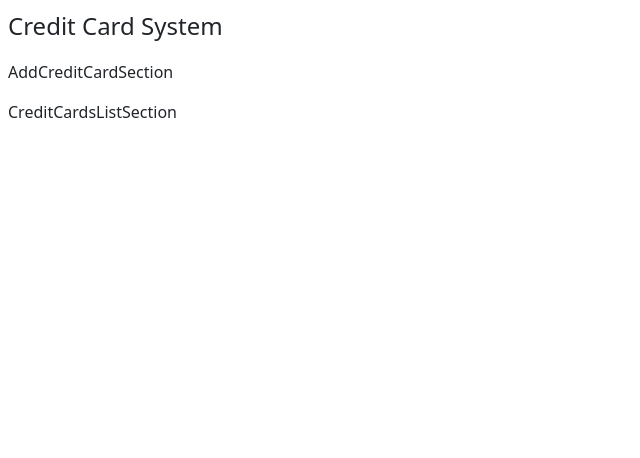
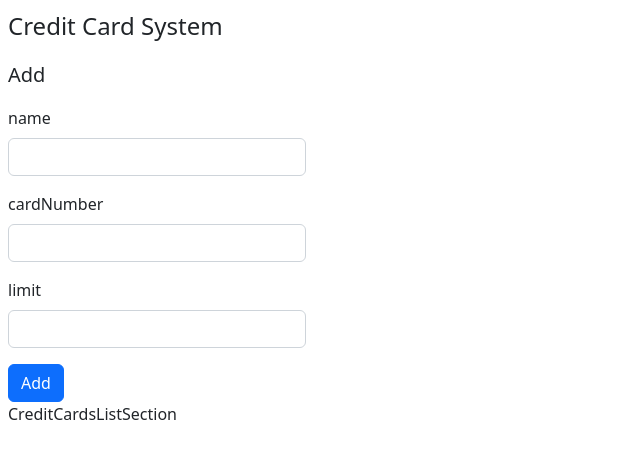
Before and after one commit to shivakrishna1995/CreditCardProcessingClient, a React (Vite) app: page / in a window 1280 px wide. Shown: the top 458 px of the page, without its empty margins (0-640 px from the left). Built offline with nearby package versions, Linux system fonts and the light colour scheme.

Commit message:
Dev: Added add card form with validations

```diff
--- a/package.json
+++ b/package.json
@@ -10,6 +10,7 @@
   },
   "dependencies": {
     "bootstrap": "^5.2.3",
+    "card-validator": "^8.1.1",
     "formik": "^2.2.9",
     "react": "^18.2.0",
     "react-bootstrap": "^2.7.0",
--- a/src/components/AddCreditCard/AddCreditCard.Component.jsx
+++ b/src/components/AddCreditCard/AddCreditCard.Component.jsx
@@ -1,11 +1,74 @@
+import { Formik } from 'formik';
 import React from 'react';
+import { Button, FormGroup, Form, Row, Col } from 'react-bootstrap';
+import AddCreditCardSchema from './AddCreditCard.Schema';
 
-const AddCreditCardComponent = () => {
+const AddCreditCardComponent = ({
+    onSubmit,
+}) => {
     return (
         <div>
-            <p>
-                AddCreditCardSection
-            </p>
+            <p className='fs-5'>Add</p>
+            <Row>
+                <Col md={3}>
+                    <Formik
+                        initialValues={{name: '', cardNumber: '', limit: ''}}
+                        validationSchema={AddCreditCardSchema}
+                        onSubmit={onSubmit}>
+                        {({
+                            values,
+                            errors,
+                            touched,
+                            isSubmitting,
+                            handleSubmit,
+                            handleBlur,
+                            handleChange,
+                        }) => (
+                            <Form
+                                onSubmit={handleSubmit}>
+                                <FormGroup className='mb-3'>
+                                    <Form.Label>name</Form.Label>
+                                    <Form.Control
+                                        type='text'
+                                        name='name'
+                                        value={values.name}
+                                        onChange={handleChange}
+                                        onBlur={handleBlur}/>
+                                    {errors.name && touched.name && <div className='text-danger small text-end'>{errors.name}</div>}
+                                </FormGroup>
+
+                                <FormGroup className='mb-3'>
+                                    <Form.Label>cardNumber</Form.Label>
+                                    <Form.Control
+                                        type='text'
+                                        name='cardNumber'
+                                        value={values.cardNumber}
+                                        onChange={handleChange}
+                                        onBlur={handleBlur}/>
+                                    {errors.cardNumber && touched.cardNumber && <div className='text-danger small text-end'>{errors.cardNumber}</div>}
+                                </FormGroup>
+
+                                <FormGroup className='mb-3'>
+                                    <Form.Label>limit</Form.Label>
+                                    <Form.Control
+                                        type='number'
+                                        name='limit'
+                                        value={values.limit}
+                                        onChange={handleChange}
+                                        onBlur={handleBlur}/>
+                                    {errors.limit && touched.limit && <div className='text-danger small text-end'>{errors.limit}</div>}
+                                </FormGroup>
+
+                                <Button
+                                    type="submit"
+                                    disabled={isSubmitting}>
+                                    {isSubmitting ? 'Please wait...' : 'Add'}
+                                </Button>
+                            </Form>
+                        )}
+                    </Formik>
+                </Col>
+            </Row>
         </div>
     );
 };
--- a/src/components/AddCreditCard/AddCreditCard.Container.jsx
+++ b/src/components/AddCreditCard/AddCreditCard.Container.jsx
@@ -1,7 +1,12 @@
 import AddCreditCardComponent from './AddCreditCard.Component';
 
 const AddCreditCardContainer = () => {
-    return <AddCreditCardComponent />
+
+    const onSubmit = (values, { resetForm, setSubmitting }) => {
+        setSubmitting();
+    }
+
+    return <AddCreditCardComponent onSubmit={onSubmit}/>
 };
 
 export default AddCreditCardContainer;
--- /dev/null
+++ b/src/components/AddCreditCard/AddCreditCard.Schema.jsx
@@ -0,0 +1,20 @@
+import * as Yup from 'yup';
+import valid from 'card-validator';
+
+const AddCreditCardSchema = Yup.object().shape({
+    name: Yup.string()
+        .required('Name is required')
+        .min(1, 'Please provide valid name'),
+    cardNumber: Yup.string()
+        .required('Card number is required')
+        .test(
+            'test-number',
+            'Credit Card number is invalid',
+            value => valid.number(value).isValid
+        ),
+    limit: Yup.number()
+        .required('Provide card limit')
+        .min(0, 'Card limit must be more than or equal to 0')
+});
+
+export default AddCreditCardSchema;
```
Also changed, not shown: 1 other file (tests, documents, lock files or other folders).
